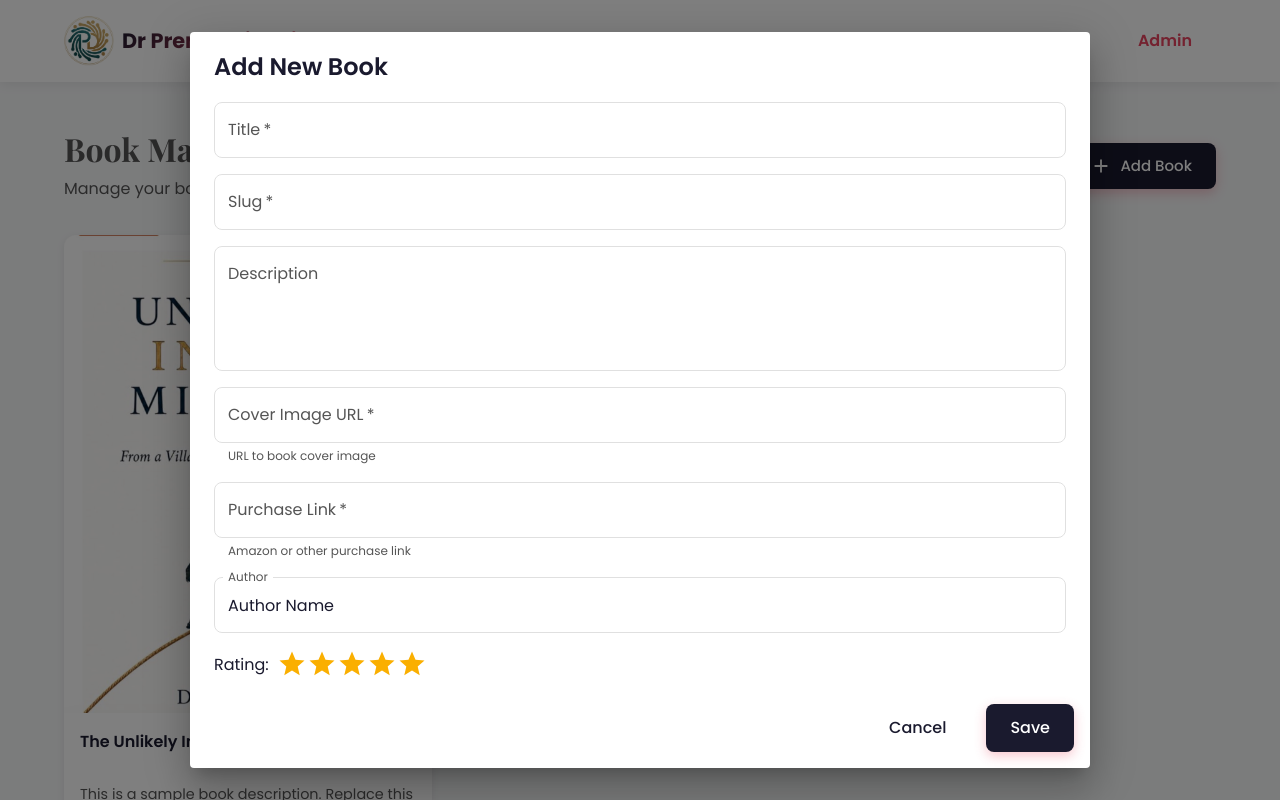
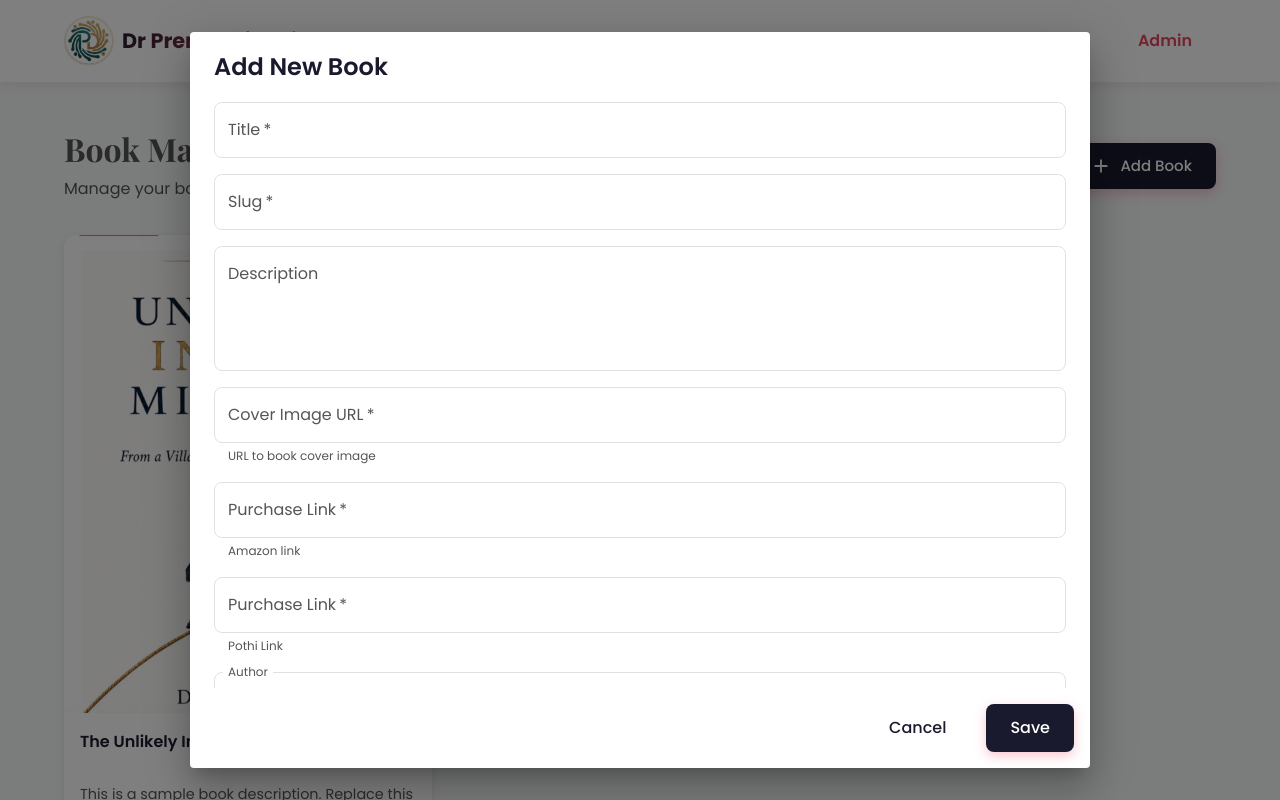
Before and after one commit to Pranay786-gif/DrPremDwivedi, a Next.js app: page /admin/books in a window 1280 px wide. Both pictures are taken after a click on the button "Add Book". Shown: the top 800 px of the page. Built offline with nearby package versions, Linux system fonts and the light colour scheme.

Commit message:
updated the link type

```diff
--- a/src/app/api/books/route.ts
+++ b/src/app/api/books/route.ts
@@ -1,5 +1,12 @@
-import { NextRequest, NextResponse } from 'next/server';
-import { getBooks, getBookBySlug, createBook, updateBook, deleteBook, initializeData } from '@/lib/storage';
+import { NextRequest, NextResponse } from "next/server";
+import {
+  getBooks,
+  getBookBySlug,
+  createBook,
+  updateBook,
+  deleteBook,
+  initializeData,
+} from "@/lib/storage";
 
 // Initialize data on first load
 initializeData();
@@ -11,27 +18,28 @@ initializeData();
 export async function GET(request: NextRequest) {
   try {
     const searchParams = request.nextUrl.searchParams;
-    const slug = searchParams.get('slug');
+    const slug = searchParams.get("slug");
 
     if (slug) {
       const book = getBookBySlug(slug);
       if (!book) {
         return NextResponse.json(
-          { success: false, error: 'Book not found' },
-          { status: 404 }
+          { success: false, error: "Book not found" },
+          { status: 404 },
         );
       }
       return NextResponse.json({ success: true, data: book });
     }
 
     const books = getBooks().sort(
-      (a, b) => new Date(b.publishDate).getTime() - new Date(a.publishDate).getTime()
+      (a, b) =>
+        new Date(b.publishDate).getTime() - new Date(a.publishDate).getTime(),
     );
     return NextResponse.json({ success: true, data: books });
   } catch (error) {
     return NextResponse.json(
-      { success: false, error: 'Failed to fetch books' },
-      { status: 500 }
+      { success: false, error: "Failed to fetch books" },
+      { status: 500 },
     );
   }
 }
@@ -45,20 +53,27 @@ export async function POST(request: NextRequest) {
     const body = await request.json();
 
     // Validate required fields
-    if (!body.title || !body.slug || !body.coverImage || !body.purchaseLink) {
+    if (
+      !body.title ||
+      !body.slug ||
+      !body.coverImage ||
+      !body.purchaseLinkAmazon ||
+      !body.purchaseLinkPothi
+    ) {
       return NextResponse.json(
-        { success: false, error: 'Missing required fields' },
-        { status: 400 }
+        { success: false, error: "Missing required fields" },
+        { status: 400 },
       );
     }
 
     const newBook = createBook({
       title: body.title,
       slug: body.slug,
-      description: body.description || '',
+      description: body.description || "",
       coverImage: body.coverImage,
-      author: body.author || 'Author',
-      purchaseLink: body.purchaseLink,
+      author: body.author || "Author",
+      purchaseLinkAmazon: body.purchaseLinkAmazon,
+      purchaseLinkPothi: body.purchaseLinkPothi,
       featured: body.featured || false,
       genres: body.genres || [],
       rating: body.rating,
@@ -67,8 +82,8 @@ export async function POST(request: NextRequest) {
     return NextResponse.json({ success: true, data: newBook }, { status: 201 });
   } catch (error) {
     return NextResponse.json(
-      { success: false, error: 'Failed to create book' },
-      { status: 500 }
+      { success: false, error: "Failed to create book" },
+      { status: 500 },
     );
   }
 }
@@ -84,24 +99,24 @@ export async function PUT(request: NextRequest) {
 
     if (!id) {
       return NextResponse.json(
-        { success: false, error: 'Book ID is required' },
-        { status: 400 }
+        { success: false, error: "Book ID is required" },
+        { status: 400 },
       );
     }
 
     const updatedBook = updateBook(id, updates);
     if (!updatedBook) {
       return NextResponse.json(
-        { success: false, error: 'Book not found' },
-        { status: 404 }
+        { success: false, error: "Book not found" },
+        { status: 404 },
       );
     }
 
     return NextResponse.json({ success: true, data: updatedBook });
   } catch (error) {
     return NextResponse.json(
-      { success: false, error: 'Failed to update book' },
-      { status: 500 }
+      { success: false, error: "Failed to update book" },
+      { status: 500 },
     );
   }
 }
@@ -113,28 +128,31 @@ export async function PUT(request: NextRequest) {
 export async function DELETE(request: NextRequest) {
   try {
     const searchParams = request.nextUrl.searchParams;
-    const id = searchParams.get('id');
+    const id = searchParams.get("id");
 
     if (!id) {
       return NextResponse.json(
-        { success: false, error: 'Book ID is required' },
-        { status: 400 }
+        { success: false, error: "Book ID is required" },
+        { status: 400 },
       );
     }
 
     const deleted = deleteBook(id);
     if (!deleted) {
       return NextResponse.json(
-        { success: false, error: 'Book not found' },
-        { status: 404 }
+        { success: false, error: "Book not found" },
+        { status: 404 },
       );
     }
 
-    return NextResponse.json({ success: true, message: 'Book deleted successfully' });
+    return NextResponse.json({
+      success: true,
+      message: "Book deleted successfully",
+    });
   } catch (error) {
     return NextResponse.json(
-      { success: false, error: 'Failed to delete book' },
-      { status: 500 }
+      { success: false, error: "Failed to delete book" },
+      { status: 500 },
     );
   }
 }
--- a/src/components/BookForm.tsx
+++ b/src/components/BookForm.tsx
@@ -1,4 +1,4 @@
-'use client';
+"use client";
 
 import {
   Dialog,
@@ -11,31 +11,38 @@ import {
   Chip,
   Stack,
   Rating,
-} from '@mui/material';
-import { useState, useEffect } from 'react';
-import { Book } from '@/types';
+} from "@mui/material";
+import { useState, useEffect } from "react";
+import { Book } from "@/types";
 
 interface BookFormProps {
   open: boolean;
   onClose: () => void;
-  onSubmit: (book: Omit<Book, 'id' | 'publishDate'>) => Promise<void>;
+  onSubmit: (book: Omit<Book, "id" | "publishDate">) => Promise<void>;
   initialData?: Book;
   loading?: boolean;
 }
 
-export function BookForm({ open, onClose, onSubmit, initialData, loading = false }: BookFormProps) {
-  const [formData, setFormData] = useState<Omit<Book, 'id' | 'publishDate'>>({
-    title: '',
-    slug: '',
-    description: '',
-    coverImage: '',
-    author: 'Author Name',
-    purchaseLink: '',
+export function BookForm({
+  open,
+  onClose,
+  onSubmit,
+  initialData,
+  loading = false,
+}: BookFormProps) {
+  const [formData, setFormData] = useState<Omit<Book, "id" | "publishDate">>({
+    title: "",
+    slug: "",
+    description: "",
+    coverImage: "",
+    author: "Author Name",
+    purchaseLinkAmazon: "",
+    purchaseLinkPothi: "",
     featured: false,
     genres: [],
     rating: 5,
   });
-  const [genreInput, setGenreInput] = useState('');
+  const [genreInput, setGenreInput] = useState("");
 
   useEffect(() => {
     if (initialData) {
@@ -43,18 +50,19 @@ export function BookForm({ open, onClose, onSubmit, initialData, loading = false
       setFormData(data);
     } else {
       setFormData({
-        title: '',
-        slug: '',
-        description: '',
-        coverImage: '',
-        author: 'Author Name',
-        purchaseLink: '',
+        title: "",
+        slug: "",
+        description: "",
+        coverImage: "",
+        author: "Author Name",
+        purchaseLinkAmazon: "",
+        purchaseLinkPothi: "",
         featured: false,
         genres: [],
         rating: 5,
       });
     }
-    setGenreInput('');
+    setGenreInput("");
   }, [initialData, open]);
 
   const handleChange = (field: keyof typeof formData, value: any) => {
@@ -67,7 +75,7 @@ export function BookForm({ open, onClose, onSubmit, initialData, loading = false
         ...prev,
         genres: [...prev.genres, genreInput.trim()],
       }));
-      setGenreInput('');
+      setGenreInput("");
     }
   };
 
@@ -79,8 +87,14 @@ export function BookForm({ open, onClose, onSubmit, initialData, loading = false
   };
 
   const handleSubmit = async () => {
-    if (!formData.title || !formData.slug || !formData.coverImage || !formData.purchaseLink) {
-      alert('Please fill in all required fields');
+    if (
+      !formData.title ||
+      !formData.slug ||
+      !formData.coverImage ||
+      !formData.purchaseLinkAmazon ||
+      !formData.purchaseLinkPothi
+    ) {
+      alert("Please fill in all required fields");
       return;
     }
     await onSubmit(formData);
@@ -88,28 +102,30 @@ export function BookForm({ open, onClose, onSubmit, initialData, loading = false
 
   return (
     <Dialog open={open} onClose={onClose} maxWidth="md" fullWidth>
-      <DialogTitle sx={{ fontSize: '1.5rem', fontWeight: 600 }}>
-        {initialData ? 'Edit Book' : 'Add New Book'}
+      <DialogTitle sx={{ fontSize: "1.5rem", fontWeight: 600 }}>
+        {initialData ? "Edit Book" : "Add New Book"}
       </DialogTitle>
-      <DialogContent sx={{ pt: 3, display: 'flex', flexDirection: 'column', gap: 2 }}>
+      <DialogContent
+        sx={{ pt: 3, display: "flex", flexDirection: "column", gap: 2 }}
+      >
         <TextField
           label="Title"
           value={formData.title}
-          onChange={(e) => handleChange('title', e.target.value)}
+          onChange={(e) => handleChange("title", e.target.value)}
           fullWidth
           required
         />
         <TextField
           label="Slug"
           value={formData.slug}
-          onChange={(e) => handleChange('slug', e.target.value)}
+          onChange={(e) => handleChange("slug", e.target.value)}
           fullWidth
           required
         />
         <TextField
           label="Description"
           value={formData.description}
-          onChange={(e) => handleChange('description', e.target.value)}
+          onChange={(e) => handleChange("description", e.target.value)}
           fullWidth
           multiline
           rows={4}
@@ -117,32 +133,40 @@ export function BookForm({ open, onClose, onSubmit, initialData, loading = false
         <TextField
           label="Cover Image URL"
           value={formData.coverImage}
-          onChange={(e) => handleChange('coverImage', e.target.value)}
+          onChange={(e) => handleChange("coverImage", e.target.value)}
           fullWidth
           required
           helperText="URL to book cover image"
         />
         <TextField
           label="Purchase Link"
-          value={formData.purchaseLink}
-          onChange={(e) => handleChange('purchaseLink', e.target.value)}
+          value={formData.purchaseLinkAmazon}
+          onChange={(e) => handleChange("purchaseLinkAmazon", e.target.value)}
           fullWidth
           required
-          helperText="Amazon or other purchase link"
+          helperText="Amazon link"
+        />
+        <TextField
+          label="Purchase Link"
+          value={formData.purchaseLinkPothi}
+          onChange={(e) => handleChange("purchaseLinkPothi", e.target.value)}
+          fullWidth
+          required
+          helperText="Pothi Link"
         />
         <TextField
           label="Author"
           value={formData.author}
-          onChange={(e) => handleChange('author', e.target.value)}
+          onChange={(e) => handleChange("author", e.target.value)}
           fullWidth
         />
 
         <Box>
-          <Stack direction="row" gap={1} sx={{ mb: 2, alignItems: 'center' }}>
+          <Stack direction="row" gap={1} sx={{ mb: 2, alignItems: "center" }}>
             <span>Rating:</span>
             <Rating
               value={formData.rating || 5}
-              onChange={(e, value) => handleChange('rating', value)}
+              onChange={(e, value) => handleChange("rating", value)}
               size="large"
             />
           </Stack>
@@ -155,7 +179,7 @@ export function BookForm({ open, onClose, onSubmit, initialData, loading = false
               value={genreInput}
               onChange={(e) => setGenreInput(e.target.value)}
               onKeyPress={(e) => {
-                if (e.key === 'Enter') {
+                if (e.key === "Enter") {
                   handleAddGenre();
                 }
               }}
@@ -165,7 +189,7 @@ export function BookForm({ open, onClose, onSubmit, initialData, loading = false
             <Button
               onClick={handleAddGenre}
               variant="outlined"
-              sx={{ whiteSpace: 'nowrap' }}
+              sx={{ whiteSpace: "nowrap" }}
             >
               Add Genre
             </Button>
@@ -188,7 +212,7 @@ export function BookForm({ open, onClose, onSubmit, initialData, loading = false
           Cancel
         </Button>
         <Button onClick={handleSubmit} variant="contained" disabled={loading}>
-          {loading ? 'Saving...' : 'Save'}
+          {loading ? "Saving..." : "Save"}
         </Button>
       </DialogActions>
     </Dialog>
--- a/src/lib/storage.ts
+++ b/src/lib/storage.ts
@@ -1,10 +1,10 @@
-import { BlogPost, Book } from '@/types';
-import fs from 'fs';
-import path from 'path';
+import { BlogPost, Book } from "@/types";
+import fs from "fs";
+import path from "path";
 
-const dataDir = path.join(process.cwd(), 'public', 'data');
-const blogsFile = path.join(dataDir, 'blogs.json');
-const booksFile = path.join(dataDir, 'books.json');
+const dataDir = path.join(process.cwd(), "public", "data");
+const blogsFile = path.join(dataDir, "blogs.json");
+const booksFile = path.join(dataDir, "books.json");
 
 /**
  * Ensure data directory exists
@@ -25,10 +25,11 @@ export function initializeData() {
   if (!fs.existsSync(blogsFile)) {
     const defaultBlogs: BlogPost[] = [
       {
-        id: '1',
-        title: 'Welcome to My Blog',
-        slug: 'welcome-to-my-blog',
-        excerpt: 'This is my first blog post introducing my new author website.',
+        id: "1",
+        title: "Welcome to My Blog",
+        slug: "welcome-to-my-blog",
+        excerpt:
+          "This is my first blog post introducing my new author website.",
         content: `# Welcome to My Blog
 
 I'm excited to share my thoughts, experiences, and insights with you through this blog.
@@ -42,11 +43,11 @@ On this blog, you'll find:
 - Writing tips and creative inspiration
 
 Thank you for visiting!`,
-        author: 'Author Name',
+        author: "Author Name",
         publishDate: new Date().toISOString(),
         updatedDate: new Date().toISOString(),
         featured: true,
-        tags: ['welcome', 'introduction', 'blog'],
+        tags: ["welcome", "introduction", "blog"],
       },
     ];
     fs.writeFileSync(blogsFile, JSON.stringify(defaultBlogs, null, 2));
@@ -56,16 +57,18 @@ Thank you for visiting!`,
   if (!fs.existsSync(booksFile)) {
     const defaultBooks: Book[] = [
       {
-        id: '1',
-        title: 'Sample Book Title',
-        slug: 'sample-book-title',
-        description: 'This is a sample book description. Replace this with your actual book information.',
-        coverImage: 'https://via.placeholder.com/300x400?text=Book+Cover',
-        author: 'Author Name',
+        id: "1",
+        title: "Sample Book Title",
+        slug: "sample-book-title",
+        description:
+          "This is a sample book description. Replace this with your actual book information.",
+        coverImage: "https://via.placeholder.com/300x400?text=Book+Cover",
+        author: "Author Name",
         publishDate: new Date().toISOString(),
-        purchaseLink: 'https://www.amazon.com',
+        purchaseLinkAmazon: "https://www.amazon.com",
+        purchaseLinkPothi: "https://pothi.com/",
         featured: true,
-        genres: ['Fiction', 'Adventure'],
+        genres: ["Fiction", "Adventure"],
         rating: 4.5,
       },
     ];
@@ -80,11 +83,11 @@ export function getBlogs(): BlogPost[] {
   ensureDataDir();
   try {
     if (fs.existsSync(blogsFile)) {
-      const data = fs.readFileSync(blogsFile, 'utf-8');
+      const data = fs.readFileSync(blogsFile, "utf-8");
       return JSON.parse(data);
     }
   } catch (error) {
-    console.error('Error reading blogs:', error);
+    console.error("Error reading blogs:", error);
   }
   return [];
 }
@@ -100,7 +103,9 @@ export function getBlogBySlug(slug: string): BlogPost | null {
 /**
  * Create a new blog post
  */
-export function createBlog(blog: Omit<BlogPost, 'id' | 'publishDate' | 'updatedDate'>): BlogPost {
+export function createBlog(
+  blog: Omit<BlogPost, "id" | "publishDate" | "updatedDate">,
+): BlogPost {
   const blogs = getBlogs();
   const newBlog: BlogPost = {
     ...blog,
@@ -116,7 +121,10 @@ export function createBlog(blog: Omit<BlogPost, 'id' | 'publishDate' | 'updatedD
 /**
  * Update a blog post
  */
-export function updateBlog(id: string, updates: Partial<BlogPost>): BlogPost | null {
+export function updateBlog(
+  id: string,
+  updates: Partial<BlogPost>,
+): BlogPost | null {
   const blogs = getBlogs();
   const index = blogs.findIndex((blog) => blog.id === id);
   if (index === -1) return null;
@@ -152,11 +160,11 @@ export function getBooks(): Book[] {
   ensureDataDir();
   try {
     if (fs.existsSync(booksFile)) {
-      const data = fs.readFileSync(booksFile, 'utf-8');
+      const data = fs.readFileSync(booksFile, "utf-8");
       return JSON.parse(data);
     }
   } catch (error) {
-    console.error('Error reading books:', error);
+    console.error("Error reading books:", error);
   }
   return [];
 }
@@ -172,7 +180,7 @@ export function getBookBySlug(slug: string): Book | null {
 /**
  * Create a new book
  */
-export function createBook(book: Omit<Book, 'id' | 'publishDate'>): Book {
+export function createBook(book: Omit<Book, "id" | "publishDate">): Book {
   const books = getBooks();
   const newBook: Book = {
     ...book,
```
Also changed, not shown: 1 other file (tests, documents, lock files or other folders).
